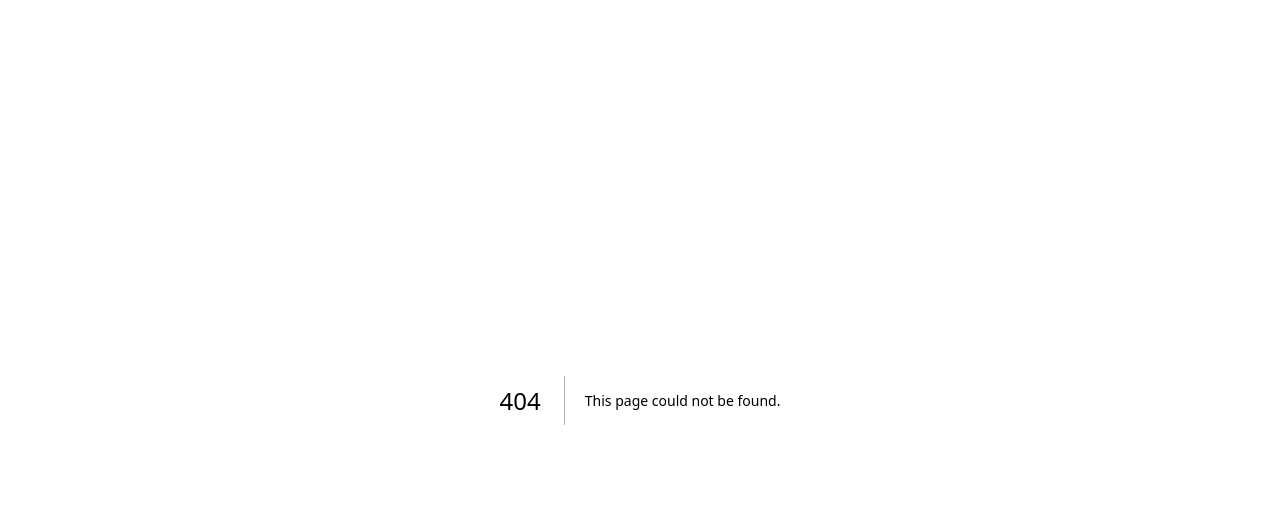
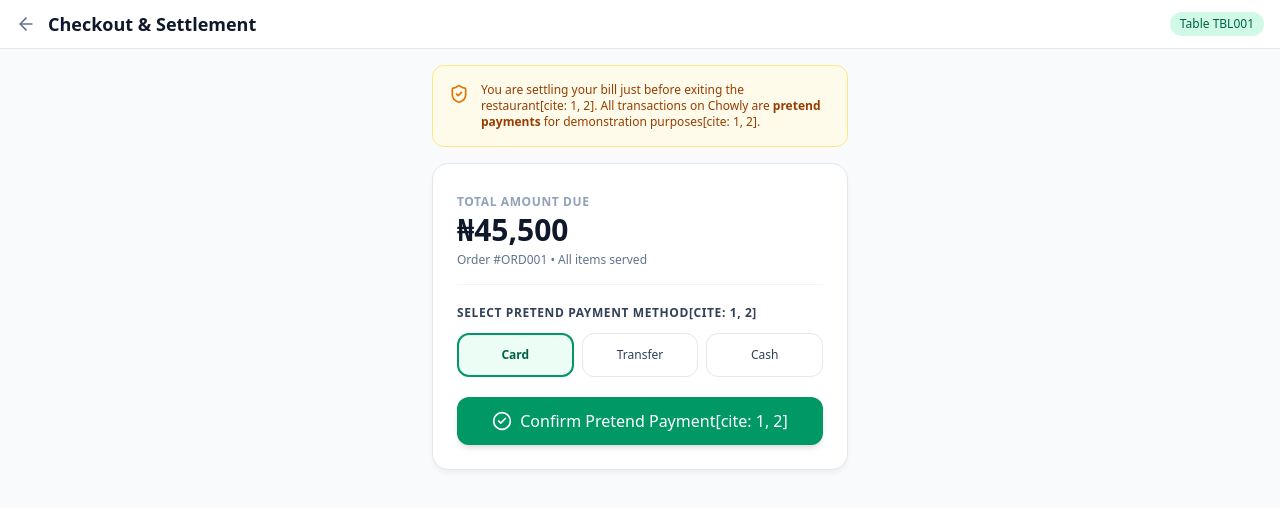
Before and after one commit to toyibahbadmus/chowly-app, a Next.js app: page /checkout in a window 1280 px wide. Before the commit this address had no page. Shown: the top 508 px of the page. Built offline with nearby package versions, Linux system fonts and the light colour scheme.

Commit message:
feat: create checkout and pretend payment page

```diff
--- /dev/null
+++ b/src/app/checkout/page.tsx
@@ -0,0 +1,85 @@
+import Link from 'next/link';
+import { ArrowLeft, CreditCard, ShieldCheck, CheckCircle2, Wallet } from 'lucide-react';
+
+export default async function CheckoutPage({
+  searchParams,
+}: {
+  searchParams: Promise<{ order?: string; table?: string; session?: string }>;
+}) {
+  const params = await searchParams;
+  const orderId = params.order || 'ORD001';
+  const tableId = params.table || 'TBL001';
+  const sessionId = params.session || 'SES001';
+
+  const totalAmount = 45500; // Total from our order items
+
+  return (
+    <div className="min-h-screen bg-slate-50 pb-20">
+      {/* Header */}
+      <header className="bg-white border-b border-slate-200 sticky top-0 z-10 px-4 py-3 flex items-center justify-between">
+        <div className="flex items-center gap-3">
+          <Link href={`/tracking?order=${orderId}&table=${tableId}&session=${sessionId}`} className="text-slate-500 hover:text-slate-800">
+            <ArrowLeft className="w-5 h-5" />
+          </Link>
+          <h1 className="text-lg font-bold text-slate-900 leading-tight">Checkout & Settlement</h1>
+        </div>
+        <span className="text-xs bg-emerald-100 text-emerald-800 font-medium px-2.5 py-1 rounded-full">
+          Table {tableId}
+        </span>
+      </header>
+
+      {/* Main Container */}
+      <main className="max-w-md mx-auto p-4 space-y-4">
+        <div className="bg-amber-50 border border-amber-200 rounded-xl p-4 text-amber-800 text-xs flex items-start gap-3">
+          <ShieldCheck className="w-5 h-5 shrink-0 text-amber-600 mt-0.5" />
+          <p>
+            You are settling your bill just before exiting the restaurant[cite: 1, 2]. All transactions on Chowly are <strong>pretend payments</strong> for demonstration purposes[cite: 1, 2].
+          </p>
+        </div>
+
+        <div className="restaurant-card p-6 bg-white space-y-5">
+          <div className="border-b border-slate-100 pb-4 space-y-1">
+            <span className="text-xs uppercase tracking-wider text-slate-400 font-semibold">Total Amount Due</span>
+            <h2 className="text-3xl font-extrabold text-slate-900">₦{totalAmount.toLocaleString()}</h2>
+            <p className="text-xs text-slate-500">Order #{orderId} • All items served</p>
+          </div>
+
+          <div className="space-y-3">
+            <label className="block text-xs font-semibold text-slate-700 uppercase tracking-wider">
+              Select Pretend Payment Method[cite: 1, 2]
+            </label>
+
+            <div className="grid grid-cols-3 gap-2">
+              <button
+                type="button"
+                className="p-3 border-2 border-emerald-600 bg-emerald-50 rounded-xl text-center font-bold text-emerald-800 text-xs"
+              >
+                Card
+              </button>
+              <button
+                type="button"
+                className="p-3 border border-slate-200 bg-white hover:bg-slate-50 rounded-xl text-center font-medium text-slate-700 text-xs"
+              >
+                Transfer
+              </button>
+              <button
+                type="button"
+                className="p-3 border border-slate-200 bg-white hover:bg-slate-50 rounded-xl text-center font-medium text-slate-700 text-xs"
+              >
+                Cash
+              </button>
+            </div>
+          </div>
+
+          <Link
+            href={`/receipt?order=${orderId}&table=${tableId}&session=${sessionId}`}
+            className="w-full flex items-center justify-center gap-2 bg-emerald-600 hover:bg-emerald-700 text-white font-medium py-3 px-4 rounded-xl shadow-md transition-all"
+          >
+            <CheckCircle2 className="w-5 h-5" />
+            <span>Confirm Pretend Payment[cite: 1, 2]</span>
+          </Link>
+        </div>
+      </main>
+    </div>
+  );
+}
```
